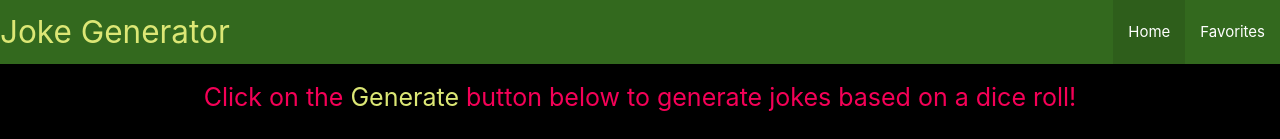
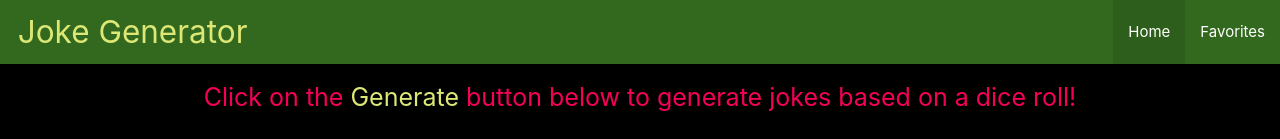
Before and after one commit to DanielTBonn/joke-generator, a plain HTML site: page index.html in a window 1280 px wide. Shown: the top 139 px of the page. Drawn offline with nearby package versions, Linux system fonts and the light colour scheme.

Commit message:
quick fix using &nbsp to create a tab character for the joke generator logo being too close to the wall

```diff
--- a/index.html
+++ b/index.html
@@ -14,7 +14,7 @@
             <!-- Put a navbar in here with an anchor element linking to savedjokes.html  -->
             <nav>
                 <div class="nav-wrapper light-green darken-4">
-                    <a href="#" class="brand-logo lime-text text-lighten-2">Joke Generator</a>
+                    <a href="#" class="brand-logo lime-text text-lighten-2">&nbsp Joke Generator</a>
                     <ul id="nav-mobile" class="right ">
                         <li class="active"><a href="index.html">Home</a></li>
                         <li><a href="savedjokes.html">Favorites</a></li>
```
